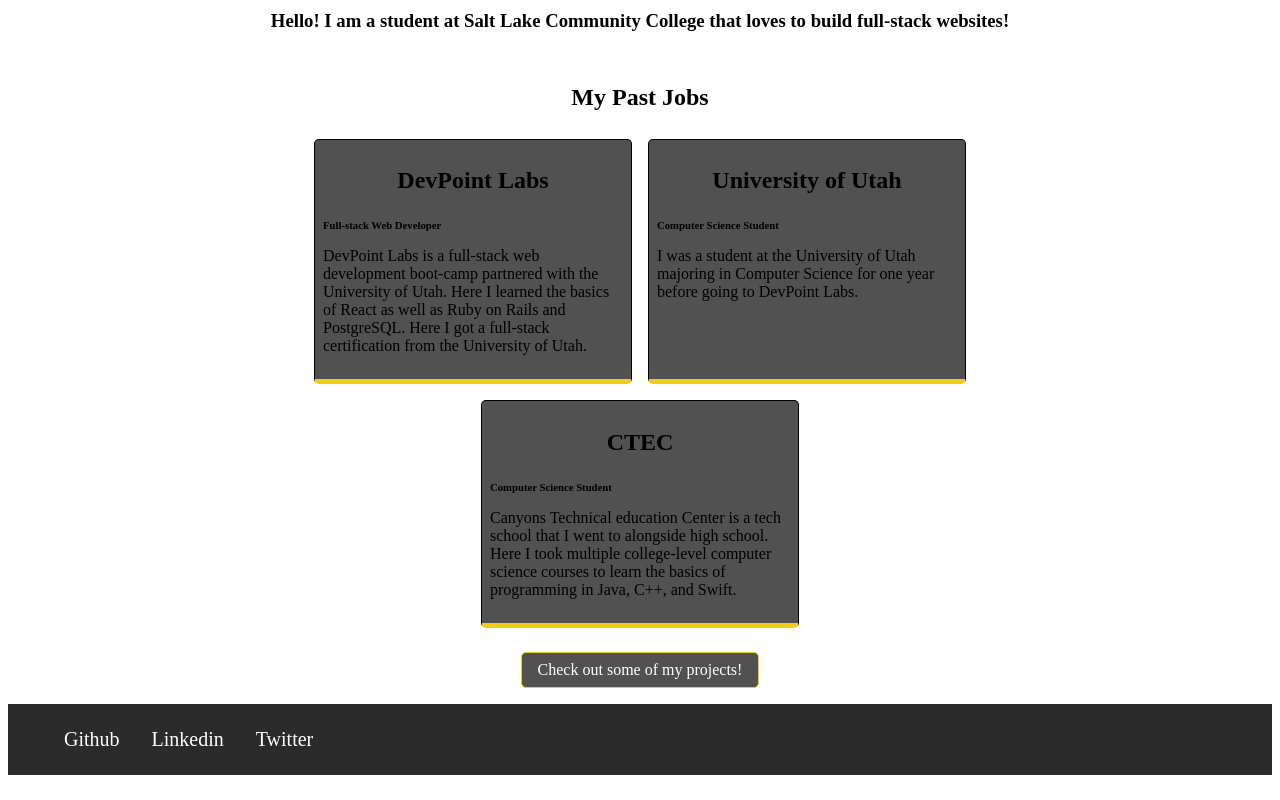
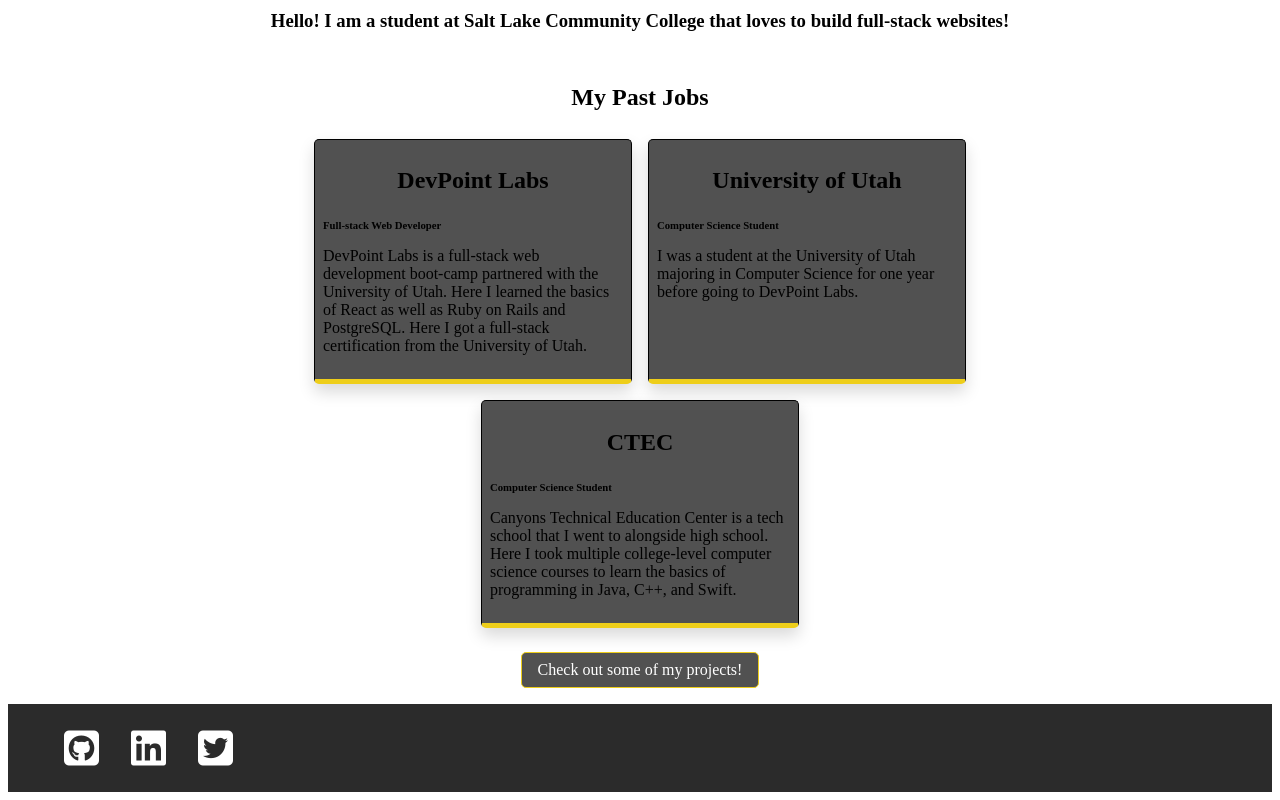
Before and after one commit to MrTj458/Portfolio, a Next.js app: page / in a window 1280 px wide. Shown: the part 689-1489 px from the top of the page. Built offline with nearby package versions, Linux system fonts and the light colour scheme.

Commit message:
Re-organize css and add font awesome

```diff
--- a/components/Footer.js
+++ b/components/Footer.js
@@ -1,5 +1,27 @@
 import React from 'react'
 import styled from 'styled-components'
+
+const Footer = () => (
+  <FooterContainer>
+    <ul>
+      <li>
+        <a href="https://github.com/MrTj458">
+          <i className="fab fa-github-square fa-2x"></i>
+        </a>
+      </li>
+      <li>
+        <a href="https://www.linkedin.com/in/trevorhodsdon/">
+          <i className="fab fa-linkedin fa-2x"></i>
+        </a>
+      </li>
+      <li>
+        <a href="https://twitter.com/tjhod">
+          <i className="fab fa-twitter-square fa-2x"></i>
+        </a>
+      </li>
+    </ul>
+  </FooterContainer>
+)
 
 const FooterContainer = styled.div`
   padding: 0.5rem 0;
@@ -17,27 +39,9 @@
     color: #fff;
 
     :hover {
-      color: #aaa;
+      color: #eece1a;
     }
   }
 `
 
-const Footer = () => {
-  return (
-    <FooterContainer>
-      <ul>
-        <li>
-          <a href="https://github.com/MrTj458">Github</a>
-        </li>
-        <li>
-          <a href="https://www.linkedin.com/in/trevorhodsdon/">Linkedin</a>
-        </li>
-        <li>
-          <a href="https://twitter.com/tjhod">Twitter</a>
-        </li>
-      </ul>
-    </FooterContainer>
-  )
-}
-
 export default Footer
--- a/components/Job.js
+++ b/components/Job.js
@@ -1,5 +1,13 @@
 import React from 'react'
 import styled from 'styled-components'
+
+const Job = ({ title, position, description }) => (
+  <JobStyles>
+    <h2>{title}</h2>
+    <h6>{position}</h6>
+    <p>{description}</p>
+  </JobStyles>
+)
 
 const JobStyles = styled.div`
   background: #515151;
@@ -9,6 +17,7 @@
   border-radius: 5px;
   width: 300px;
   margin: 0.5rem;
+  box-shadow: 0 0.5rem 1rem rgba(0, 0, 0, 0.15);
 
   h2,
   h6 {
@@ -16,14 +25,4 @@
   }
 `
 
-const Job = ({ title, position, description }) => {
-  return (
-    <JobStyles>
-      <h2>{title}</h2>
-      <h6>{position}</h6>
-      <p>{description}</p>
-    </JobStyles>
-  )
-}
-
 export default Job
--- a/components/Layout.js
+++ b/components/Layout.js
@@ -2,6 +2,14 @@
 
 import NavBar from './NavBar'
 import Footer from './Footer'
+
+const Layout = ({ children }) => (
+  <>
+    <NavBar />
+    <Container>{children}</Container>
+    <Footer />
+  </>
+)
 
 const Container = styled.div`
   max-width: 960px;
@@ -9,14 +17,4 @@
   margin: 0 auto;
 `
 
-const Layout = ({ children }) => {
-  return (
-    <>
-      <NavBar />
-      <Container>{children}</Container>
-      <Footer />
-    </>
-  )
-}
-
 export default Layout
--- a/components/NavBar.js
+++ b/components/NavBar.js
@@ -1,6 +1,23 @@
 import React from 'react'
 import styled from 'styled-components'
 import Link from 'next/link'
+
+const NavBar = () => (
+  <NavBarStyles>
+    <ul>
+      <li>
+        <Link href="/">
+          <a>Home</a>
+        </Link>
+      </li>
+      <li>
+        <Link href="/projects">
+          <a>Projects</a>
+        </Link>
+      </li>
+    </ul>
+  </NavBarStyles>
+)
 
 const NavBarStyles = styled.div`
   padding: 0.5rem 0;
@@ -19,28 +36,9 @@
     color: #fff;
 
     :hover {
-      color: #aaa;
+      color: #eece1a;
     }
   }
 `
 
-const NavBar = () => {
-  return (
-    <NavBarStyles>
-      <ul>
-        <li>
-          <Link href="/">
-            <a>Home</a>
-          </Link>
-        </li>
-        <li>
-          <Link href="/projects">
-            <a>Projects</a>
-          </Link>
-        </li>
-      </ul>
-    </NavBarStyles>
-  )
-}
-
 export default NavBar
--- a/pages/_app.js
+++ b/pages/_app.js
@@ -1,5 +1,4 @@
 import Layout from '../components/Layout'
-import Head from 'next/head'
 
 const App = ({ Component, pageProps }) => {
   return (
--- a/pages/_document.js
+++ b/pages/_document.js
@@ -1,6 +1,6 @@
 import Document, { Head, Main, NextScript } from 'next/document'
 import { ServerStyleSheet } from 'styled-components'
-import GlobalStyle from '../components/GlobalStyle'
+import GlobalStyle from '../components/styles/GlobalStyle'
 
 export default class MyDocument extends Document {
   static async getInitialProps({ renderPage }) {
@@ -23,6 +23,7 @@
         <Head>
           {this.props.styleTags}
           <meta name="description" content="Portfolio for Trevor Hodsdon" />
+          <script src="https://kit.fontawesome.com/bd6004422b.js" />
         </Head>
         <body>
           <Main />
--- a/pages/index.js
+++ b/pages/index.js
@@ -3,8 +3,56 @@
 import Link from 'next/link'
 import styled from 'styled-components'
 
-import Layout from '../components/Layout'
 import Job from '../components/Job'
+
+const Home = () => (
+  <>
+    <Head>
+      <title>Home | Trevor Hodsdon</title>
+    </Head>
+
+    <HomeStyles>
+      <img src="/images/Me.JPG" alt="" />
+      <h1>
+        Trevor <span>Hodsdon</span>
+      </h1>
+      <h2>Full Stack Web Developer</h2>
+      <h2>mrtj458@gmail.com</h2>
+      <h3>
+        Hello! I am a student at Salt Lake Community College that loves to build
+        full-stack websites!
+      </h3>
+      <h2>My Past Jobs</h2>
+      <Jobs>
+        <Job
+          title="DevPoint Labs"
+          position="Full-stack Web Developer"
+          description="DevPoint Labs is a full-stack web development boot-camp partnered
+      with the University of Utah. Here I learned the basics of React as
+      well as Ruby on Rails and PostgreSQL. Here I got a full-stack
+      certification from the University of Utah."
+        />
+        <Job
+          title="University of Utah"
+          position="Computer Science Student"
+          description="I was a student at the University of Utah majoring in Computer
+            Science for one year before going to DevPoint Labs."
+        />
+        <Job
+          title="CTEC"
+          position="Computer Science Student"
+          description="Canyons Technical Education Center is a tech school that I went to alongside high school. Here I
+            took multiple college-level computer science courses to learn the
+            basics of programming in Java, C++, and Swift."
+        />
+      </Jobs>
+
+      <Link href="/projects">
+        <a>Check out some of my projects!</a>
+      </Link>
+    </HomeStyles>
+  </>
+)
 
 const HomeStyles = styled.div`
   display: flex;
@@ -48,7 +96,7 @@
     padding: 0.5rem 1rem;
 
     :hover {
-      color: #aaa;
+      color: #eece1a;
     }
   }
 `
@@ -59,53 +107,4 @@
   flex-wrap: wrap;
 `
 
-const Home = () => (
-  <>
-    <Head>
-      <title>Home | Trevor Hodsdon</title>
-    </Head>
-
-    <HomeStyles>
-      <img src="/images/Me.JPG" alt="" />
-      <h1>
-        Trevor <span>Hodsdon</span>
-      </h1>
-      <h2>Full Stack Web Developer</h2>
-      <h2>mrtj458@gmail.com</h2>
-      <h3>
-        Hello! I am a student at Salt Lake Community College that loves to build
-        full-stack websites!
-      </h3>
-      <h2>My Past Jobs</h2>
-      <Jobs>
-        <Job
-          title="DevPoint Labs"
-          position="Full-stack Web Developer"
-          description="DevPoint Labs is a full-stack web development boot-camp partnered
-      with the University of Utah. Here I learned the basics of React as
-      well as Ruby on Rails and PostgreSQL. Here I got a full-stack
-      certification from the University of Utah."
-        />
-        <Job
-          title="University of Utah"
-          position="Computer Science Student"
-          description="I was a student at the University of Utah majoring in Computer
-            Science for one year before going to DevPoint Labs."
-        />
-        <Job
-          title="CTEC"
-          position="Computer Science Student"
-          description="Canyons Technical education Center is a tech school that I went to alongside high school. Here I
-            took multiple college-level computer science courses to learn the
-            basics of programming in Java, C++, and Swift."
-        />
-      </Jobs>
-
-      <Link href="/projects">
-        <a>Check out some of my projects!</a>
-      </Link>
-    </HomeStyles>
-  </>
-)
-
 export default Home
```
Also changed, not shown: components/Project.js (+55 -26 lines), pages/_error.js (+3 -7 lines), pages/projects.js (+20 -20 lines), components/styles/GlobalStyle.js (renamed from components/GlobalStyle.js).
